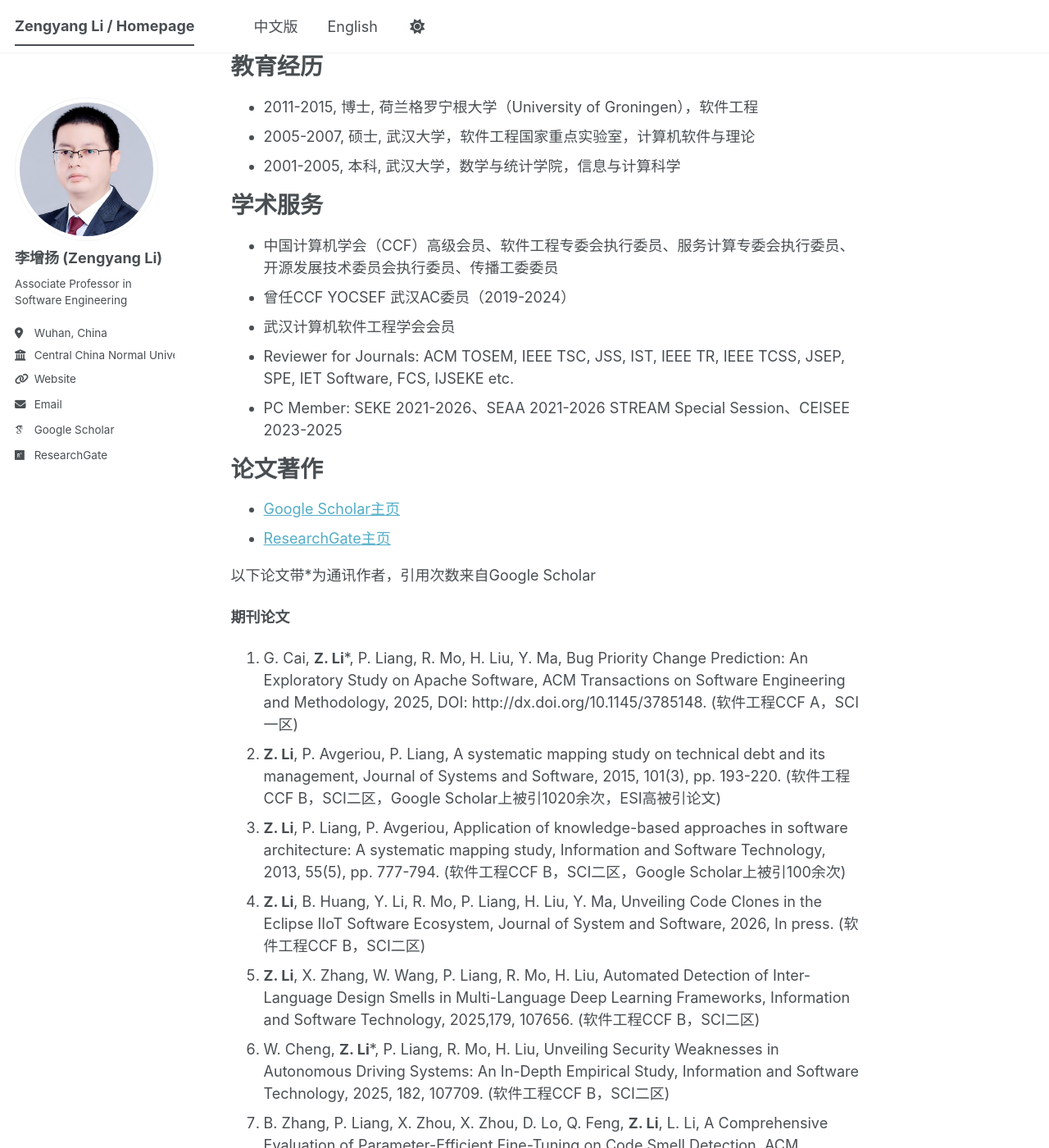
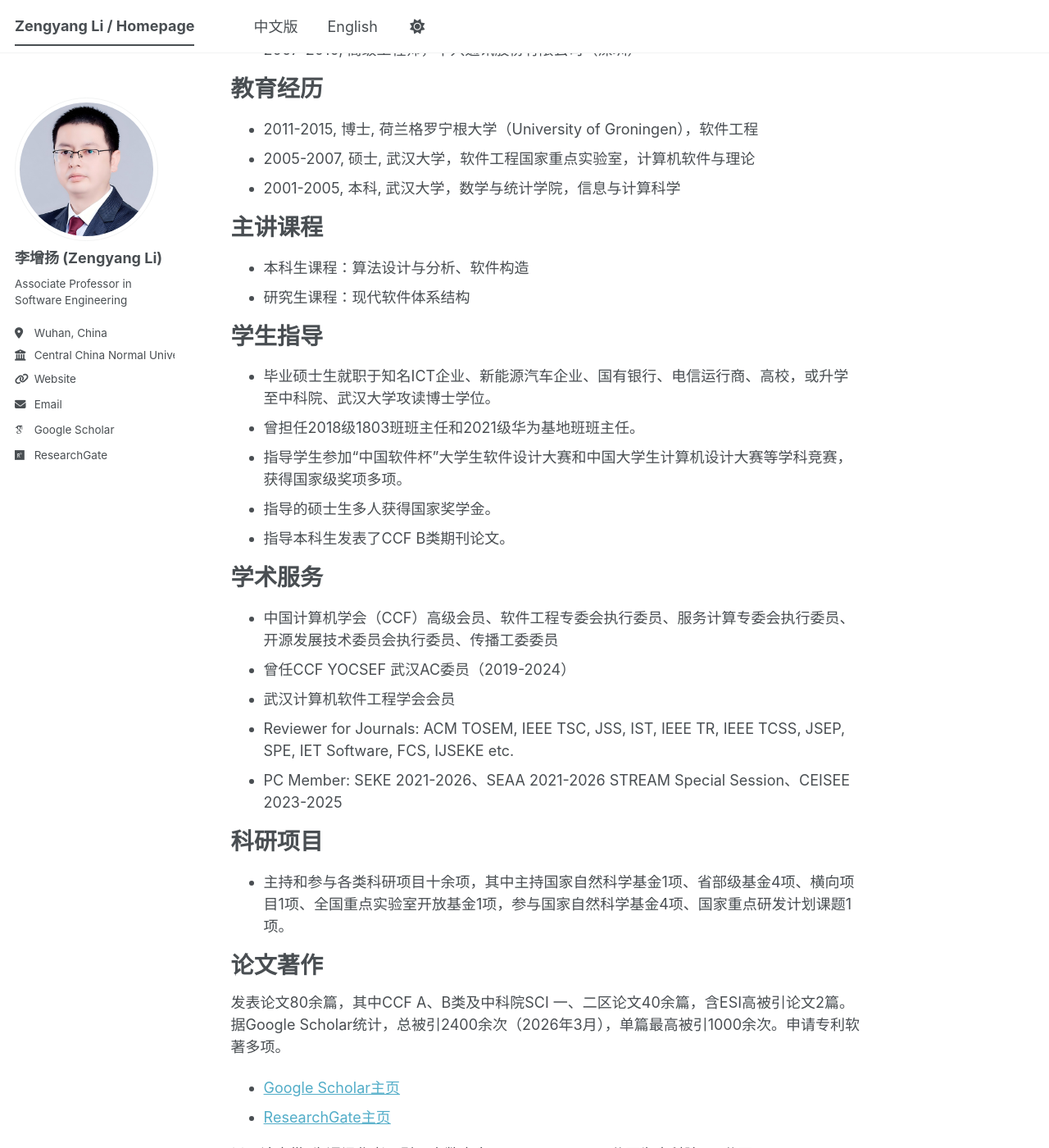
Before and after one commit to zengyang/zengyang.github.io, a Jekyll site: the page built from _pages/about.md, in a window 1280 px wide and 1400 px high, scrolled down 735 px. Shown: the whole window at 82% size. Built offline with Jekyll 4.4.1, drawn with Linux system fonts in a browser that asks for light colours; some web fonts are replaced; a script bundle is joined from its source files by our own code; library files that are not in the unit come from our copies; some of the changed text lies outside the part shown.

Commit message:
Update about.md

```diff
--- a/_pages/about.md
+++ b/_pages/about.md
@@ -14,7 +14,7 @@ redirect_from:
 研究方向
 ======
 - 多编程语言软件（聚焦于由跨语言交互引起的质量问题）
-- 智能化软件工程（使用通用大模型、代码大模型、深度学习等AI技术解决软件工程问题）
+- 智能化软件工程（使用通用大模型、代码大模型、深度学习、智能体等AI技术解决软件工程问题）
 - 新兴领域的软件工程（深度学习框架、自动驾驶、工业互联网等领域的软件工程问题）
 - 智能化教育（AI+教育、教育信息化软件系统等）
 - 软件体系结构（维护和演化问题）
@@ -32,6 +32,19 @@ redirect_from:
 - 2005-2007, 硕士, 武汉大学，软件工程国家重点实验室，计算机软件与理论
 - 2001-2005, 本科, 武汉大学，数学与统计学院，信息与计算科学
 
+主讲课程
+======
+- 本科生课程：算法设计与分析、软件构造
+-	研究生课程：现代软件体系结构
+
+学生指导
+======
+- 毕业硕士生就职于知名ICT企业、新能源汽车企业、国有银行、电信运行商、高校，或升学至中科院、武汉大学攻读博士学位。
+-	曾担任2018级1803班班主任和2021级华为基地班班主任。
+-	指导学生参加“中国软件杯”大学生软件设计大赛和中国大学生计算机设计大赛等学科竞赛，获得国家级奖项多项。
+-	指导的硕士生多人获得国家奖学金。
+-	指导本科生发表了CCF B类期刊论文。
+
 学术服务
 ======
 - 中国计算机学会（CCF）高级会员、软件工程专委会执行委员、服务计算专委会执行委员、开源发展技术委员会执行委员、传播工委委员
@@ -40,12 +53,18 @@ redirect_from:
 - Reviewer for Journals: ACM TOSEM, IEEE TSC, JSS, IST, IEEE TR, IEEE TCSS, JSEP, SPE, IET Software, FCS, IJSEKE etc.
 - PC Member: SEKE 2021-2026、SEAA 2021-2026 STREAM Special Session、CEISEE 2023-2025
 
+科研项目
+======
+- 主持和参与各类科研项目十余项，其中主持国家自然科学基金1项、省部级基金4项、横向项目1项、全国重点实验室开放基金1项，参与国家自然科学基金4项、国家重点研发计划课题1项。
+
 论文著作
 ======
+发表论文80余篇，其中CCF A、B类及中科院SCI 一、二区论文40余篇，含ESI高被引论文2篇。据Google Scholar统计，总被引2400余次（2026年3月），单篇最高被引1000余次。申请专利软著多项。
+
 - [Google Scholar主页](https://scholar.google.com/citations?user=Pfde0K0AAAAJ&hl=en)
 - [ResearchGate主页](https://www.researchgate.net/profile/Zengyang-Li/research)
 
-以下论文带*为通讯作者，引用次数来自Google Scholar
+以下论文带*为通讯作者，引用次数来自Google Scholar，分区为中科院SCI分区
 
 **期刊论文**
 1. G. Cai, **Z. Li***, P. Liang, R. Mo, H. Liu, Y. Ma, Bug Priority Change Prediction: An Exploratory Study on Apache Software, ACM Transactions on Software Engineering and Methodology, 2025, DOI: http://dx.doi.org/10.1145/3785148. (软件工程CCF A，SCI一区)
```
